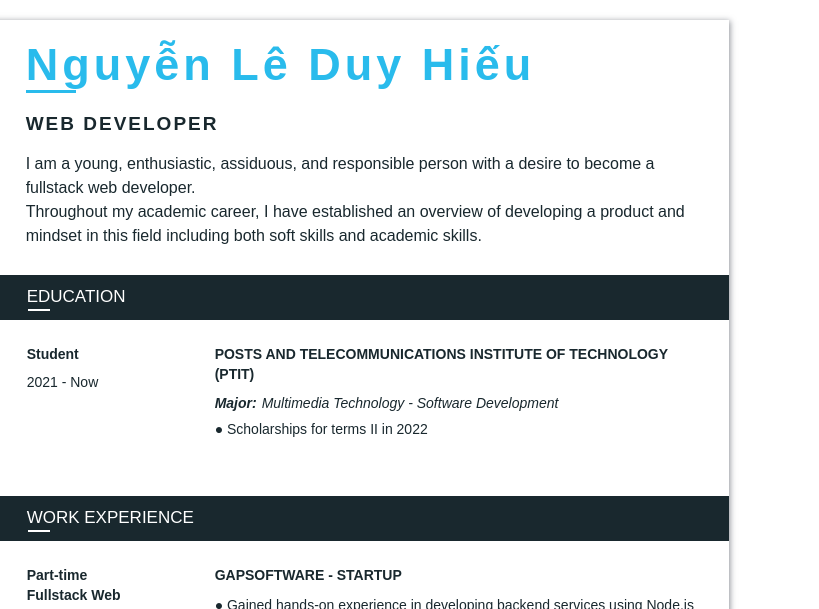
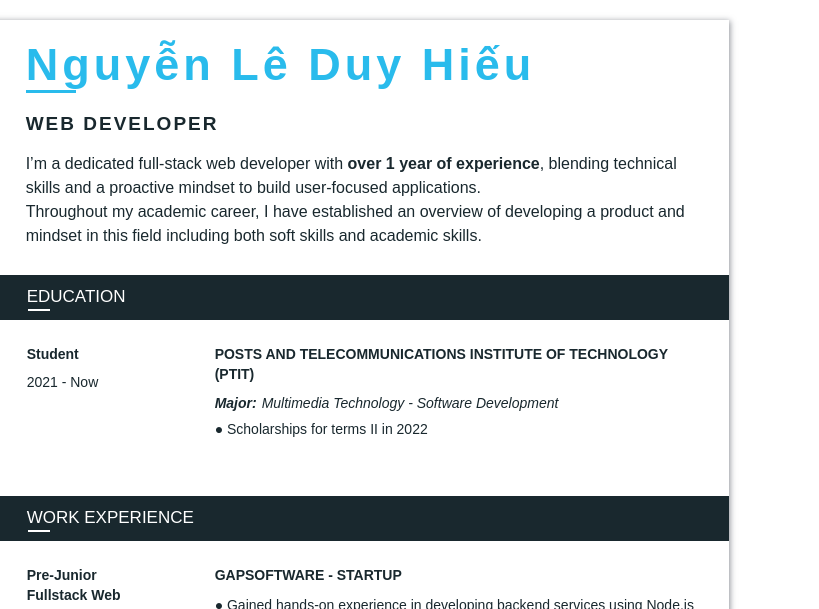
Before and after one commit to duyhieunguyenle1/cv-templates, a plain HTML site: page index.html in a window 1280 px wide. Shown: the top 609 px of the page, 461-1280 px from the left. Drawn offline with nearby package versions, Linux system fonts and the light colour scheme.

Commit message:
update cv 31/5 2

```diff
--- a/index.html
+++ b/index.html
@@ -78,7 +78,7 @@
 					<h1 class="name">Nguyễn Lê Duy Hiếu</h1>
 					<p class="position">Web Developer</p>
 					<p class="description">
-						I am a young, enthusiastic, assiduous, and responsible person with a desire to become a fullstack web developer.
+						I’m a dedicated full-stack web developer with <strong>over 1 year of experience</strong>, blending technical skills and a proactive mindset to build user-focused applications.
 						</br>
 						Throughout my academic career, I have established an overview of developing a product and mindset in this field including both soft skills and academic skills.
 					</p>
@@ -116,7 +116,7 @@
 					<div data-v-058cdc8a="" class="list-info" style="margin-bottom: 1.5rem;">
 						<div data-v-058cdc8a="" class="exp-block">
 							<div data-v-058cdc8a="" class="left">
-								<div data-v-058cdc8a="" class="position">Part-time Fullstack Web</div>
+								<div data-v-058cdc8a="" class="position">Pre-Junior Fullstack Web</div>
 								<div data-v-058cdc8a="" class="time">03/2024 - Now</div>
 							</div>
 							<div data-v-058cdc9a="" class="right">
```
